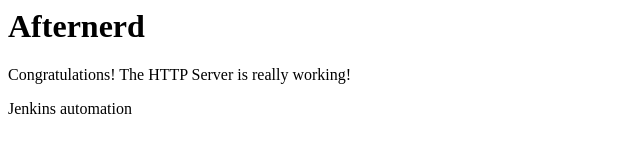
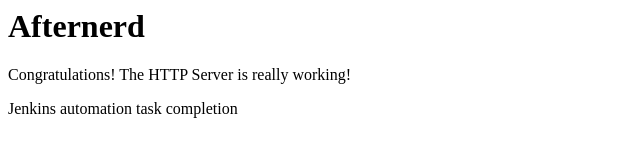
Before and after one commit to Ferdinand-Oluwaseye/python-server, a plain HTML site: page public/index.html in a window 1280 px wide. Shown: the whole page, without its empty margins (0-640 px from the left). Drawn offline with Linux system fonts and the light colour scheme.

Commit message:
Testing repo update

```diff
--- a/public/index.html
+++ b/public/index.html
@@ -5,6 +5,6 @@
     <body>
         <h1>Afternerd</h1>
         <p>Congratulations! The HTTP Server is really working!</p>
-	<p>Jenkins automation</p>
+	<p>Jenkins automation task completion</p>
     </body>
 </html>
```
